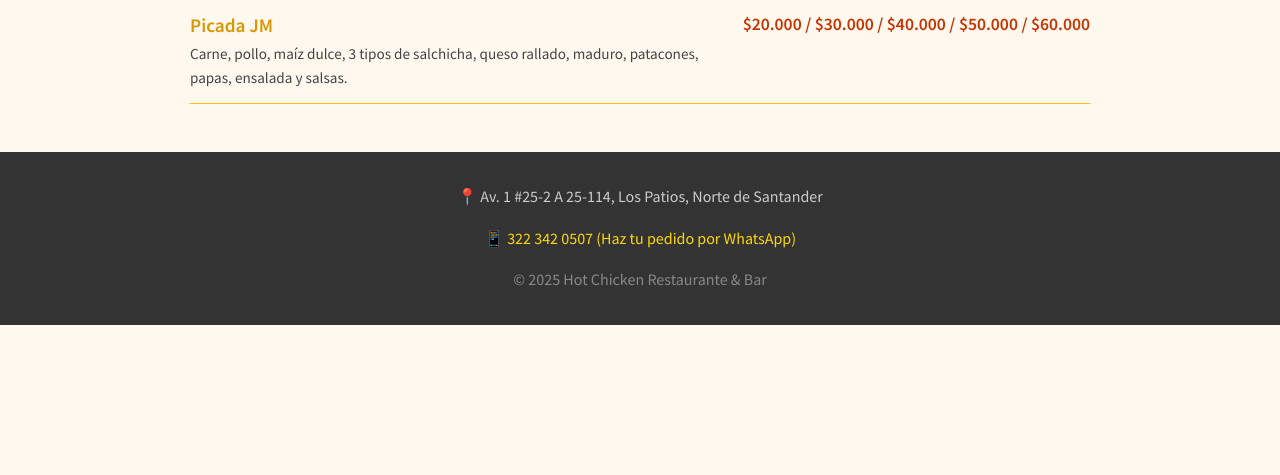
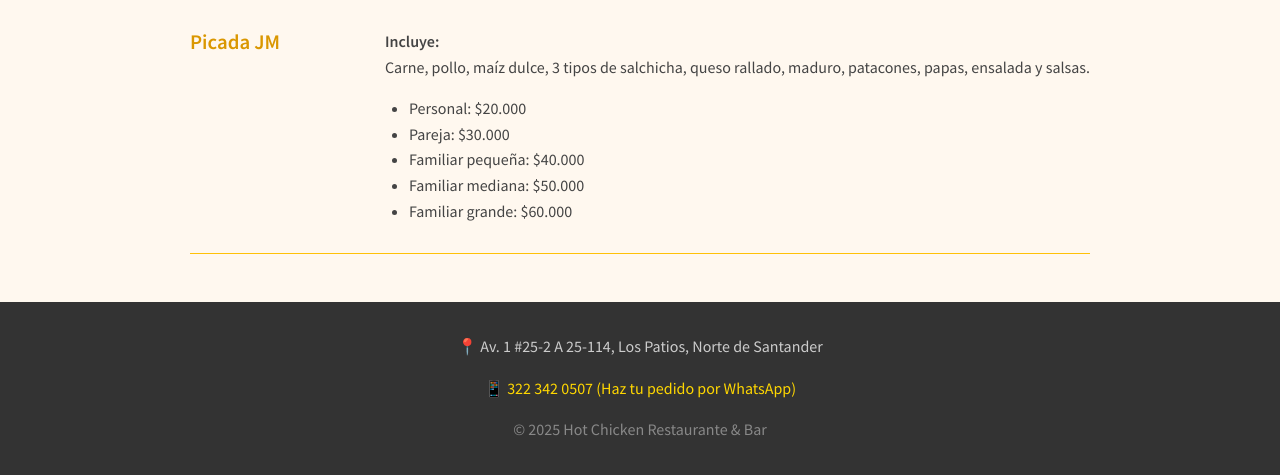
Before and after one commit to HotChickenRestauranteBar/site.web, a plain HTML site: page index.html in a window 1280 px wide. Both pictures are taken after a click on the link "Picadas". Shown: the part 469-944 px from the top of the page. Before the commit the page ends 800 px from the top, so only its background shows below. Drawn offline with Linux system fonts and the light colour scheme.

Commit message:
Update index.html

```diff
--- a/index.html
+++ b/index.html
@@ -163,10 +163,30 @@
       <div class="menu-item"><div class="item-text"><h3>La Chicharronada</h3><p>400g de chicharrón con patacones, papas, ensalada tipo ceviche y salsas.</p></div><div class="item-price">$20.000 En adelante.</div></div>
     </section>
 
-    <section id="picadas">
-      <h2>PICADAS</h2>
-      <div class="menu-item"><div class="item-text"><h3>Picada JM</h3><p>Carne, pollo, maíz dulce, 3 tipos de salchicha, queso rallado, maduro, patacones, papas, ensalada y salsas.</p></div><div class="item-price">$20.000 / $30.000 / $40.000 / $50.000 / $60.000</div></div>
-    </section>
+      <section id="picadas">
+  <h2>PICADAS</h2>
+
+  <div class="menu-item">
+    <div class="item-header">
+      <h3>Picada JM</h3>
+    </div>
+
+    <div class="item-body">
+      <p>
+        <strong>Incluye:</strong><br>
+        Carne, pollo, maíz dulce, 3 tipos de salchicha, queso rallado, maduro, patacones, papas, ensalada y salsas.
+      </p>
+      <ul class="price-list">
+        <li>Personal: <span>$20.000</span></li>
+        <li>Pareja: <span>$30.000</span></li>
+        <li>Familiar pequeña: <span>$40.000</span></li>
+        <li>Familiar mediana: <span>$50.000</span></li>
+        <li>Familiar grande: <span>$60.000</span></li>
+      </ul>
+    </div>
+  </div>
+
+</section>
 
     <section id="adicionales">
       <h2>ADICIONALES</h2>
```
